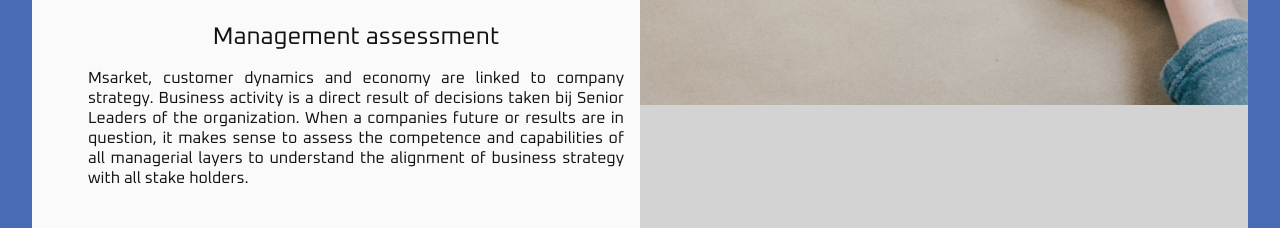
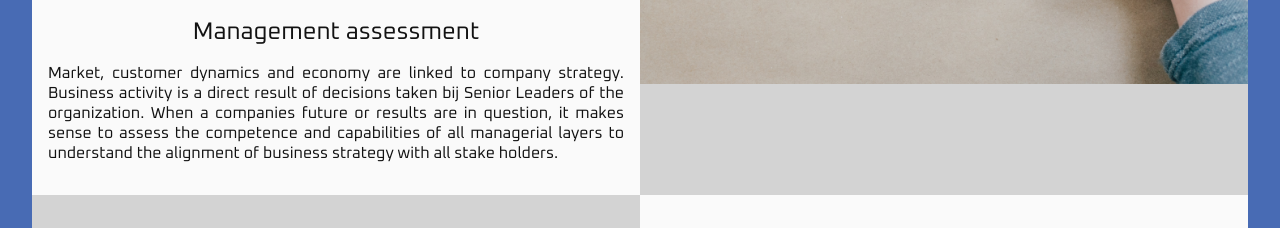
Before and after one commit to First-Time-Right/ftr-website, a plain HTML site: page index.html in a window 1280 px wide. Shown: the part 1867-2095 px from the top of the page. Drawn offline with Linux system fonts and the light colour scheme.

Commit message:
Update index.html
Small fix in the html

```diff
--- a/index.html
+++ b/index.html
@@ -139,12 +139,12 @@
                 FTR requires 5 days for an on-site assessment to formulate the transformation steps and create the envisioned future organization.
 
 
-            </p>
+            </ul>
 
             <img class="arrow-down" src="img/arrow_downward-24px.svg">
             <h2 class="text-center">Management assessment</h2>
             <p>
-                Msarket, customer dynamics and economy are linked to company strategy.
+                Market, customer dynamics and economy are linked to company strategy.
                 Business activity is a direct result of decisions taken bij Senior Leaders of the organization.
                 When a companies future or results are in question, it makes sense to assess the competence and capabilities
                 of all managerial layers to understand the alignment of business strategy with all stake holders.
```
